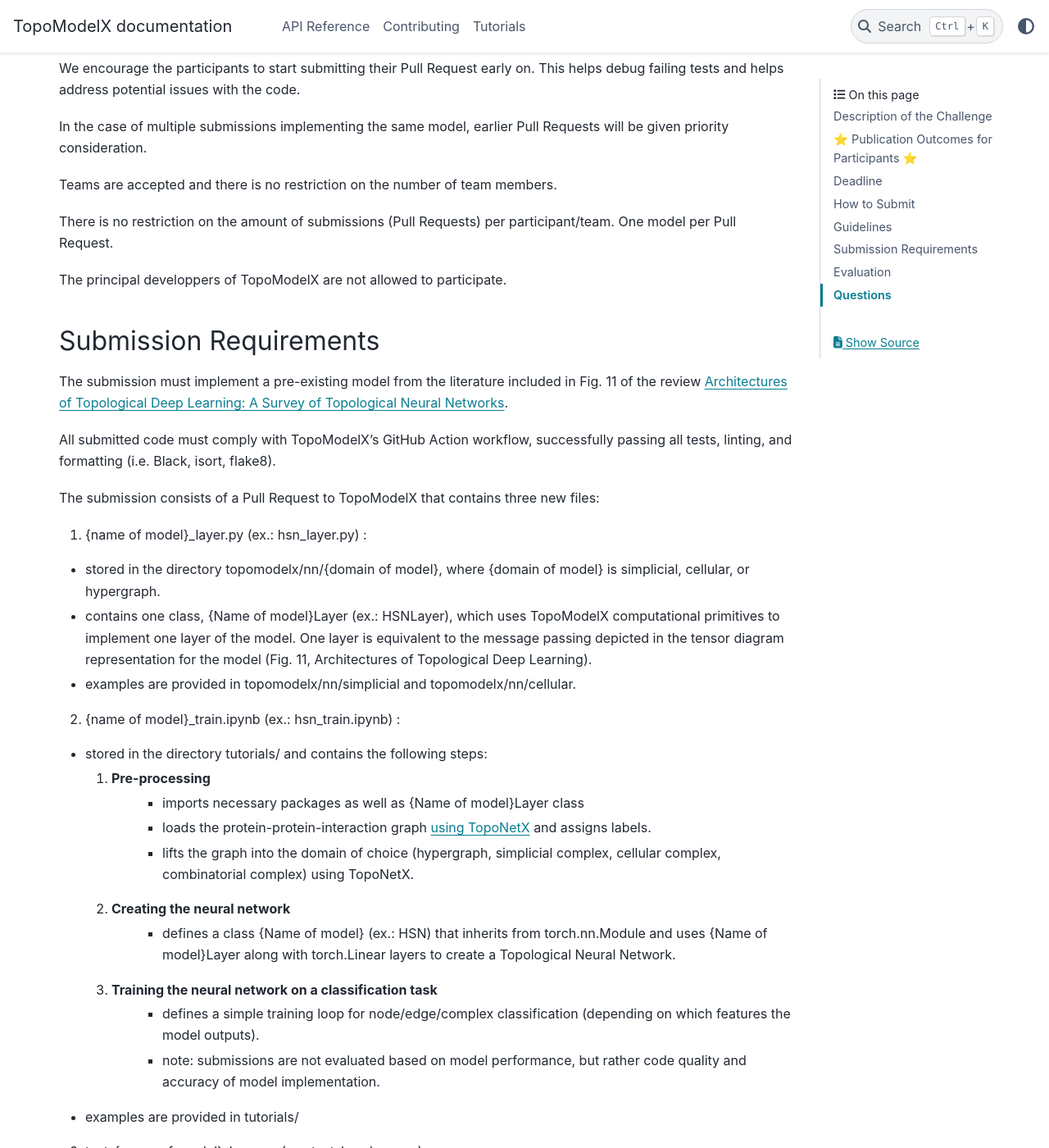
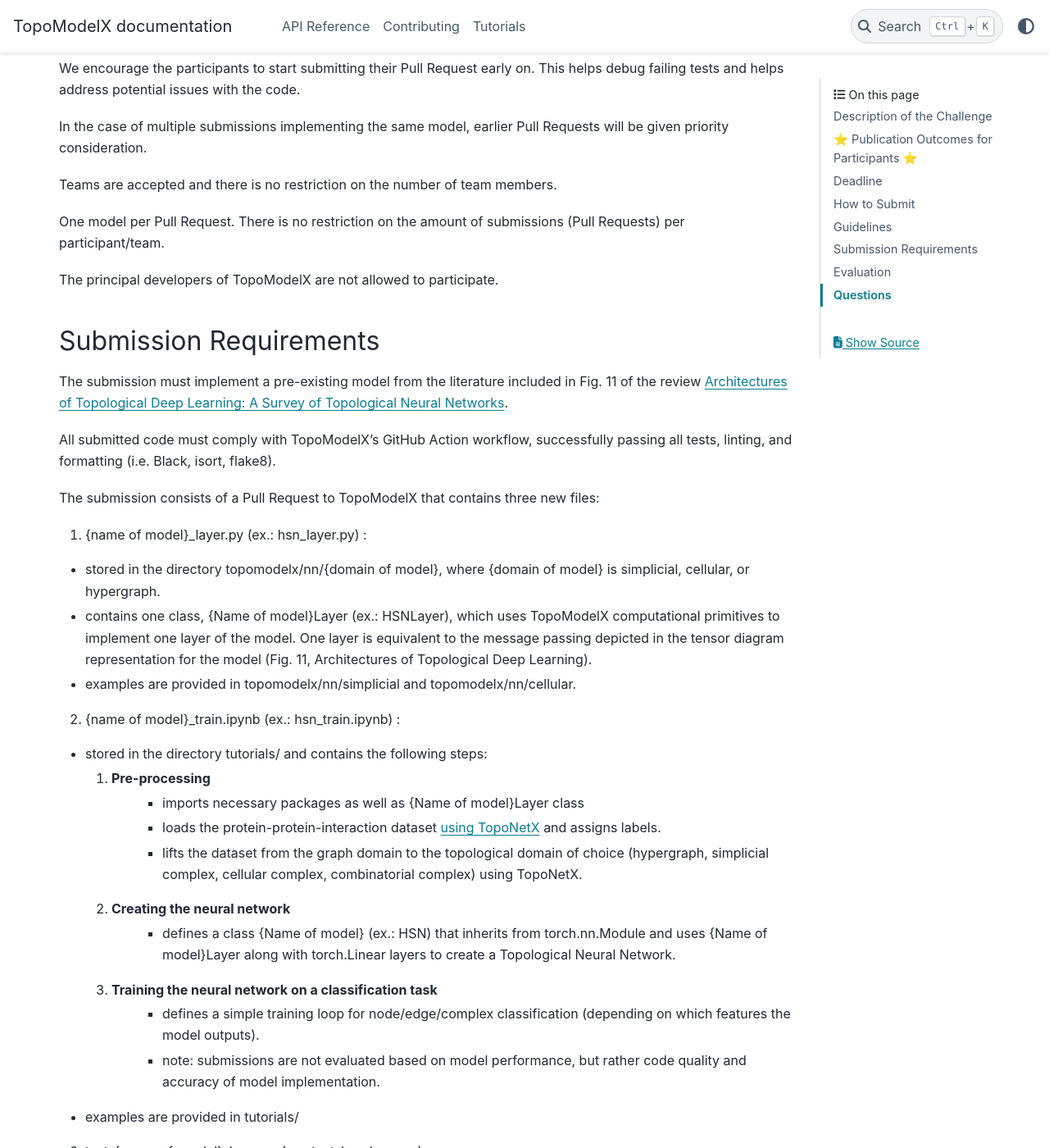
Before and after one commit to pyt-team/TopoModelX, a Sphinx documentation site: the page built from docs/challenge/index.rst, in a window 1280 px wide and 1400 px high, scrolled down 1464 px. Shown: the whole window at 82% size. Built offline with Sphinx 7.4.7 and the PyData theme 0.15.4, drawn with Linux system fonts in a browser that asks for light colours.

Commit message:
Update index.rst

```diff
--- a/docs/challenge/index.rst
+++ b/docs/challenge/index.rst
@@ -44,9 +44,9 @@ In the case of multiple submissions implementing the same model, earlier Pull Re
 
 Teams are accepted and there is no restriction on the number of team members.
 
-There is no restriction on the amount of submissions (Pull Requests) per participant/team. One model per Pull Request.
+One model per Pull Request. There is no restriction on the amount of submissions (Pull Requests) per participant/team.
 
-The principal developpers of TopoModelX are not allowed to participate.
+The principal developers of TopoModelX are not allowed to participate.
 
 Submission Requirements
 -------------
@@ -68,8 +68,8 @@ The submission consists of a Pull Request to TopoModelX that contains three new
 
   1. Pre-processing
         - imports necessary packages as well as {Name of model}Layer class
-        - loads the protein-protein-interaction graph `using TopoNetX <https://github.com/pyt-team/TopoNetX/blob/71e840ea5a475027ca9b4231563834547463cf19/toponetx/datasets/utils.py#LL9C6-L9C6>`_ and assigns labels.
-        - lifts the graph into the domain of choice (hypergraph, simplicial complex, cellular complex, combinatorial complex) using TopoNetX.
+        - loads the protein-protein-interaction dataset `using TopoNetX <https://github.com/pyt-team/TopoNetX/blob/71e840ea5a475027ca9b4231563834547463cf19/toponetx/datasets/utils.py#LL9C6-L9C6>`_ and assigns labels.
+        - lifts the dataset from the graph domain to the topological domain of choice (hypergraph, simplicial complex, cellular complex, combinatorial complex) using TopoNetX.
 
   2. Creating the neural network
         - defines a class {Name of model} (ex.: HSN) that inherits from torch.nn.Module and uses {Name of model}Layer along with torch.Linear layers to create a Topological Neural Network.
```
